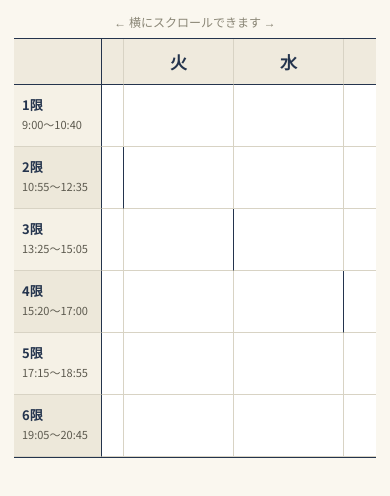
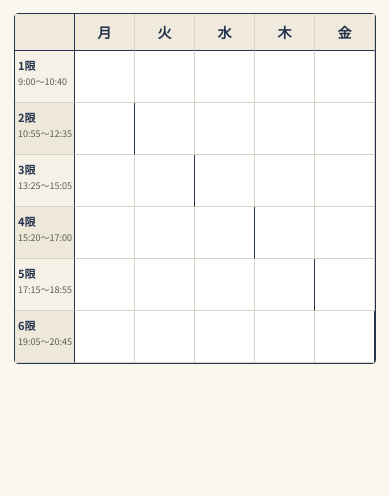
Before and after one commit to Ttmr1/jikanwari, a plain HTML site: page index.html in a window 390 px wide. Shown: the part 66-562 px from the top of the page. Drawn offline with Linux system fonts and the light colour scheme.

Commit message:
Update index.html

```diff
--- a/index.html
+++ b/index.html
@@ -65,16 +65,9 @@
   #shareBtn:hover { background: #EFEADD; }
   #shareBtn:active { transform: scale(0.98); }
 
-  .scroll-hint {
-    display: none;
-    font-size: 12px;
-    color: #8A8676;
-    margin-bottom: 8px;
-  }
   .grid-scroll {
     overflow-x: auto;
     -webkit-overflow-scrolling: touch;
-    scroll-behavior: smooth;
   }
 
   #saveError {
@@ -92,8 +85,8 @@
     border-radius: 4px;
     background: #fff;
     display: grid;
-    grid-template-columns: 88px repeat(5, minmax(96px, 1fr));
-    min-width: 640px;
+    grid-template-columns: minmax(48px, 88px) repeat(5, 1fr);
+    width: 100%;
   }
   .corner {
     background: #EFEADD;
@@ -301,18 +294,33 @@
     h1 { font-size: 24px; }
     header p { font-size: 12px; }
     #addBtn { padding: 10px 14px; font-size: 13px; }
-    .scroll-hint { display: block; text-align: center; }
     .modal { width: 100%; padding: 20px; }
     .row2 { gap: 6px; }
     .slot-row select { padding: 10px; font-size: 16px; }
     .removeSlotBtn { width: 34px; height: 34px; font-size: 16px; }
     .field select, .field input { padding: 10px; font-size: 16px; }
     .swatch { width: 32px; height: 32px; }
+
+    .grid { grid-template-columns: minmax(38px, 60px) repeat(5, 1fr); }
+    .day-head { font-size: 14px; padding: 8px 2px; }
+    .period-cell { padding: 6px 3px; }
+    .period-cell .p-label { font-size: 11px; }
+    .period-cell .p-time { font-size: 9px; }
+    .cell { padding: 5px 4px; min-height: 52px; }
+    .cell .c-name { font-size: 11px; }
+    .cell .c-room { font-size: 10px; }
   }
 
   @media (max-width: 380px) {
     h1 { font-size: 21px; }
-    .grid { grid-template-columns: 74px repeat(5, minmax(84px, 1fr)); min-width: 560px; }
+    .grid { grid-template-columns: minmax(28px, 44px) repeat(5, 1fr); }
+    .day-head { font-size: 12px; padding: 6px 1px; }
+    .period-cell { padding: 4px 2px; }
+    .period-cell .p-label { font-size: 10px; }
+    .period-cell .p-time { font-size: 8px; }
+    .cell { padding: 4px 3px; min-height: 46px; }
+    .cell .c-name { font-size: 10px; }
+    .cell .c-room { font-size: 9px; }
   }
 </style>
 </head>
@@ -332,8 +340,7 @@
   <div id="saveError">保存に失敗しました。もう一度お試しください。</div>
 
   <div id="loading" class="loading">読み込み中…</div>
-  <p class="scroll-hint" id="scrollHint">← 横にスクロールできます →</p>
-  <div class="grid-scroll" id="gridScrollContainer">
+  <div class="grid-scroll">
     <div id="grid" class="grid" style="display:none;"></div>
   </div>
 </div>
@@ -436,12 +443,14 @@ const PALETTE = [
 const STORAGE_KEY = "timetable:courses";
 
 let courses = [];
-let currentForm = null;
+let currentForm = null; // {id, name, room, colorIdx, slots: [{day, period}, ...]}
 
 function uid() {
   return Math.random().toString(36).slice(2, 10);
 }
 
+// --- storage layer: uses window.storage if available (Claude artifact),
+// otherwise falls back to localStorage for standalone use in a browser ---
 async function loadCourses() {
   try {
     if (window.storage) {
@@ -449,7 +458,9 @@ async function loadCourses() {
       if (res && res.value) return JSON.parse(res.value);
       return [];
     }
-  } catch (e) {}
+  } catch (e) {
+    // key not found or storage unavailable, fall through
+  }
   try {
     const raw = localStorage.getItem(STORAGE_KEY);
     return raw ? JSON.parse(raw) : [];
@@ -467,7 +478,9 @@ async function saveCourses(next) {
       hideSaveError();
       return;
     }
-  } catch (e) {}
+  } catch (e) {
+    // fall through to localStorage
+  }
   try {
     localStorage.setItem(STORAGE_KEY, JSON.stringify(next));
     hideSaveError();
@@ -483,6 +496,7 @@ function findCourse(day, periodId) {
   return courses.find(c => c.day === day && c.period === periodId);
 }
 
+// --- render grid ---
 function renderGrid() {
   const grid = document.getElementById('grid');
   grid.innerHTML = '';
@@ -523,32 +537,6 @@ function renderGrid() {
 
   grid.style.display = 'grid';
   document.getElementById('loading').style.display = 'none';
-
-  // Scroll to today's day column if screen is small
-  scrollToTodayColumn();
-}
-
-function scrollToTodayColumn() {
-  const container = document.getElementById('gridScrollContainer');
-  if (!container) return;
-
-  const jsDay = new Date().getDay(); // 0: Sun, 1: Mon, ..., 6: Sat
-  let dayIndex = 0; // default to Monday (0)
-  if (jsDay >= 1 && jsDay <= 5) {
-    dayIndex = jsDay - 1; // Mon=0, Tue=1, Wed=2, Thu=3, Fri=4
-  } else {
-    // Sat (6) or Sun (0) -> treat as Monday (0)
-    dayIndex = 0;
-  }
-
-  // Find the day header elements
-  const dayHeads = container.querySelectorAll('.day-head');
-  if (dayHeads && dayHeads[dayIndex]) {
-    const targetHead = dayHeads[dayIndex];
-    // Calculate offset left relative to container or scrollLeft
-    const scrollLeftPos = targetHead.offsetLeft - targetHead.parentElement.offsetLeft;
-    container.scrollLeft = Math.max(0, scrollLeftPos);
-  }
 }
 
 function escapeHtml(str) {
@@ -557,6 +545,7 @@ function escapeHtml(str) {
   return div.innerHTML;
 }
 
+// --- modal form: slots (day/period pairs) ---
 function renderSlotsUI() {
   const list = document.getElementById('slotsList');
   list.innerHTML = '';
@@ -683,10 +672,13 @@ async function submitForm() {
     return;
   }
 
+  // dedupe slots by day+period, keeping the last selection for each
   const dedup = new Map();
   currentForm.slots.forEach(s => dedup.set(s.day + '_' + s.period, s));
   const slots = Array.from(dedup.values());
 
+  // remove the course being edited (if any) and any existing course
+  // occupying a slot we're about to (re)write, then insert fresh entries
   let working = courses.filter(c => c.id !== currentForm.id);
   slots.forEach(s => {
     working = working.filter(c => !(c.day === s.day && c.period === s.period));
@@ -715,6 +707,7 @@ async function deleteCourse() {
   closeForm();
 }
 
+// --- share via P2P (PeerJS), one-time transfer ---
 let sharePeer = null;
 let shareConn = null;
 let pendingImport = null;
@@ -958,9 +951,10 @@ function importDiscard() {
   pendingImport = null;
   document.getElementById('importSummary').style.display = 'none';
   document.getElementById('importActions').style.display = 'none';
-  setReceiveStatus('取り込まませんでした');
+  setReceiveStatus('取り込みませんでした');
 }
 
+// --- init ---
 document.getElementById('addBtn').addEventListener('click', () => openNewForm());
 document.getElementById('addSlotBtn').addEventListener('click', addSlot);
 document.getElementById('cancelBtn').addEventListener('click', closeForm);
```
